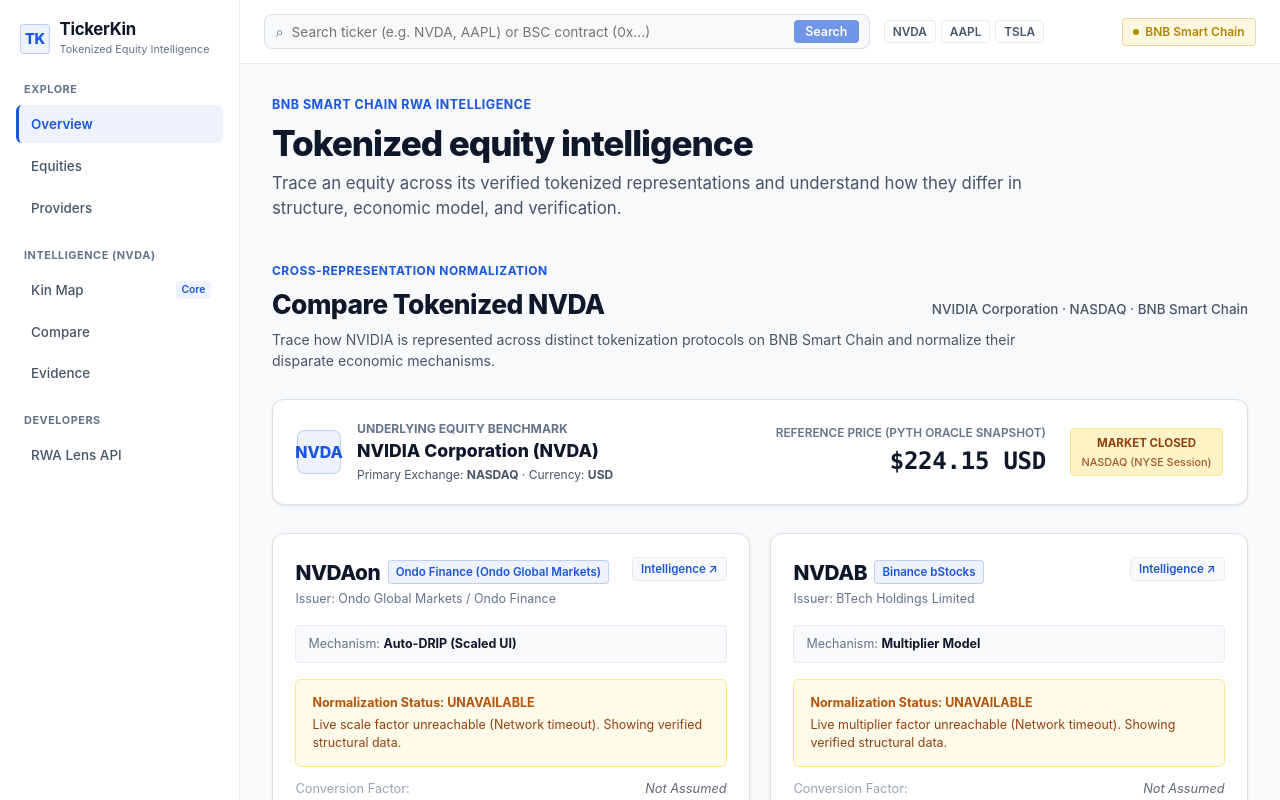
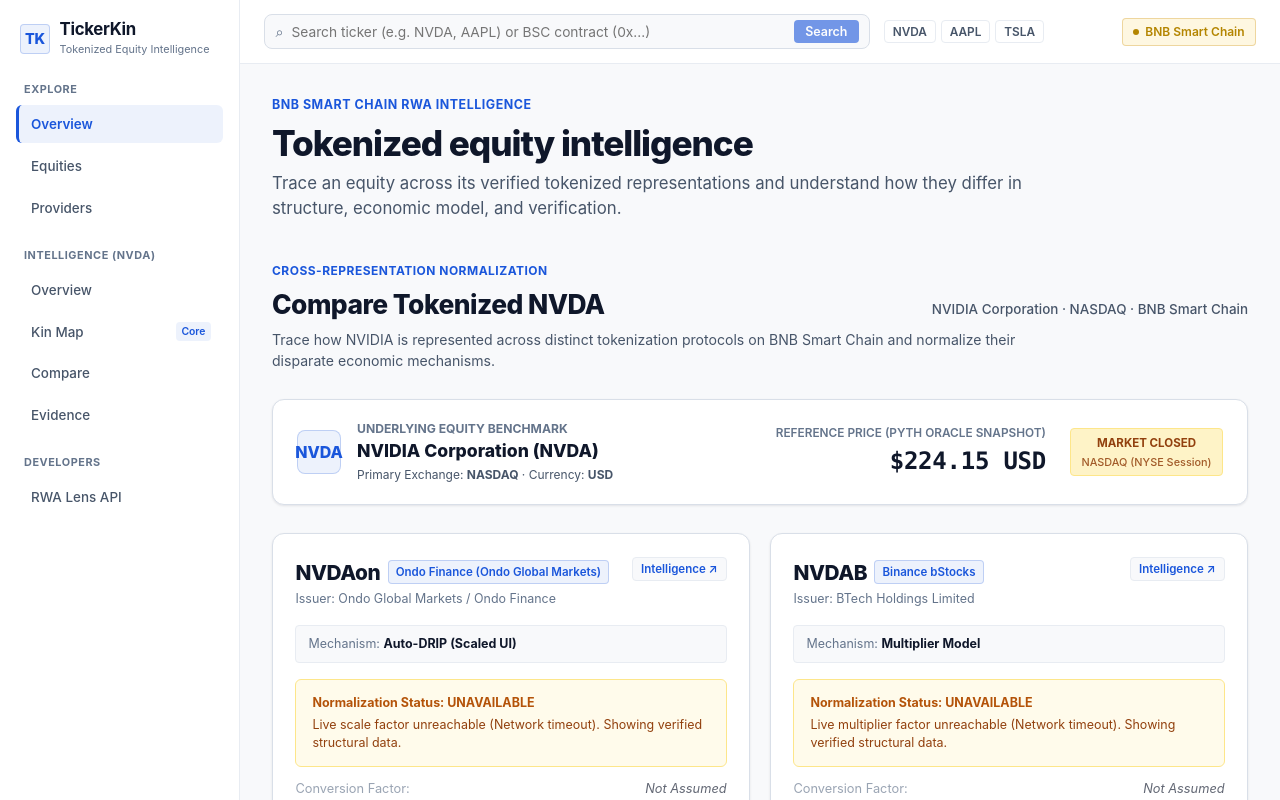
Before and after one commit to BenedictOkpala/tickerkin, a Next.js app: page / in a window 1280 px wide. Shown: the top 800 px of the page. Built offline with nearby package versions, Linux system fonts and the light colour scheme; no server answers.

Commit message:
fix(navigation): fix sidebar navigation routes, add intelligence overview, and ensure consistent active states

```diff
--- a/src/app/globals.css
+++ b/src/app/globals.css
@@ -137,3 +137,43 @@
 ::-webkit-scrollbar-thumb:hover {
   background: var(--border-hover);
 }
+
+/* Sidebar Navigation Links */
+.sidebar-nav-link {
+  display: flex;
+  align-items: center;
+  justify-content: space-between;
+  width: 100%;
+  padding: 0.55rem 0.75rem;
+  border-radius: var(--radius-sm);
+  font-size: 0.84rem;
+  font-weight: 500;
+  color: var(--text-secondary);
+  background-color: transparent;
+  border-left: 3px solid transparent;
+  text-decoration: none;
+  transition: all 0.15s ease;
+  box-sizing: border-box;
+}
+
+.sidebar-nav-link:hover:not(.active) {
+  background-color: var(--bg-muted);
+  color: var(--text-primary);
+}
+
+.sidebar-nav-link.active {
+  font-weight: 600;
+  color: var(--accent-primary);
+  background-color: var(--accent-primary-soft);
+  border-left: 3px solid var(--accent-primary);
+}
+
+.sidebar-nav-link.active:hover {
+  background-color: rgba(26, 86, 219, 0.12);
+  color: var(--accent-primary);
+}
+
+.sidebar-nav-link:focus-visible {
+  outline: 2px solid var(--accent-primary);
+  outline-offset: 1px;
+}
--- a/src/components/layout/Sidebar.tsx
+++ b/src/components/layout/Sidebar.tsx
@@ -10,29 +10,26 @@
 
 export function Sidebar({ activeTicker = "NVDA", onCloseMobile }: SidebarProps) {
   const pathname = usePathname();
+  const normalizedPath = pathname.replace(/\/+$/, "") || "/";
+  const tickerUpper = activeTicker.toUpperCase();
+  const basePath = `/equity/${tickerUpper}`;
 
-  const isExploreOverview = pathname === "/";
-  const isEquities = pathname === "/equities";
-  const isProviders = pathname === "/providers";
-  const isKinMap = pathname.includes("/kin");
-  const isCompare = pathname.includes("/compare");
-  const isEvidence = pathname.includes("/evidence");
-  const isApi = pathname.startsWith("/developers");
+  // Exact route matching to prevent "/" leaking active status
+  const isExploreOverview = normalizedPath === "/";
+  const isEquities = normalizedPath === "/equities";
+  const isProviders = normalizedPath === "/providers";
 
-  const linkStyle = (active: boolean) => ({
-    display: "flex",
-    alignItems: "center",
-    justifyContent: "space-between",
-    padding: "0.55rem 0.75rem",
-    borderRadius: "var(--radius-sm)",
-    fontSize: "0.84rem",
-    fontWeight: active ? 600 : 500,
-    color: active ? "var(--accent-primary)" : "var(--text-secondary)",
-    backgroundColor: active ? "var(--accent-primary-soft)" : "transparent",
-    borderLeft: active ? "3px solid var(--accent-primary)" : "3px solid transparent",
-    transition: "all 0.15s ease",
-    textDecoration: "none",
-  });
+  const isIntelligenceOverview =
+    normalizedPath.toUpperCase() === basePath.toUpperCase();
+  const isKinMap =
+    normalizedPath.toUpperCase() === `${basePath}/kin`.toUpperCase();
+  const isCompare =
+    normalizedPath.toUpperCase() === `${basePath}/compare`.toUpperCase();
+  const isEvidence =
+    normalizedPath.toUpperCase() === `${basePath}/evidence`.toUpperCase();
+
+  const isApi =
+    normalizedPath === "/developers/api" || normalizedPath.startsWith("/developers");
 
   return (
     <aside
@@ -106,7 +103,7 @@
           <Link
             href="/"
             onClick={onCloseMobile}
-            style={linkStyle(isExploreOverview)}
+            className={`sidebar-nav-link ${isExploreOverview ? "active" : ""}`}
           >
             <span>Overview</span>
           </Link>
@@ -114,7 +111,7 @@
           <Link
             href="/equities"
             onClick={onCloseMobile}
-            style={linkStyle(isEquities)}
+            className={`sidebar-nav-link ${isEquities ? "active" : ""}`}
           >
             <span>Equities</span>
           </Link>
@@ -122,7 +119,7 @@
           <Link
             href="/providers"
             onClick={onCloseMobile}
-            style={linkStyle(isProviders)}
+            className={`sidebar-nav-link ${isProviders ? "active" : ""}`}
           >
             <span>Providers</span>
           </Link>
@@ -140,13 +137,21 @@
               padding: "0 0.5rem 0.25rem",
             }}
           >
-            Intelligence ({activeTicker})
+            Intelligence ({tickerUpper})
           </div>
 
           <Link
-            href={`/equity/${activeTicker}/kin`}
+            href={basePath}
             onClick={onCloseMobile}
-            style={linkStyle(isKinMap)}
+            className={`sidebar-nav-link ${isIntelligenceOverview ? "active" : ""}`}
+          >
+            <span>Overview</span>
+          </Link>
+
+          <Link
+            href={`${basePath}/kin`}
+            onClick={onCloseMobile}
+            className={`sidebar-nav-link ${isKinMap ? "active" : ""}`}
           >
             <span>Kin Map</span>
             <span
@@ -164,17 +169,17 @@
           </Link>
 
           <Link
-            href={`/equity/${activeTicker}/compare`}
+            href={`${basePath}/compare`}
             onClick={onCloseMobile}
-            style={linkStyle(isCompare)}
+            className={`sidebar-nav-link ${isCompare ? "active" : ""}`}
           >
             <span>Compare</span>
           </Link>
 
           <Link
-            href={`/equity/${activeTicker}/evidence`}
+            href={`${basePath}/evidence`}
             onClick={onCloseMobile}
-            style={linkStyle(isEvidence)}
+            className={`sidebar-nav-link ${isEvidence ? "active" : ""}`}
           >
             <span>Evidence</span>
           </Link>
@@ -198,7 +203,7 @@
           <Link
             href="/developers/api"
             onClick={onCloseMobile}
-            style={linkStyle(isApi)}
+            className={`sidebar-nav-link ${isApi ? "active" : ""}`}
           >
             <span>RWA Lens API</span>
           </Link>
```
Also changed, not shown: 1 other file (tests, documents, lock files or other folders).
